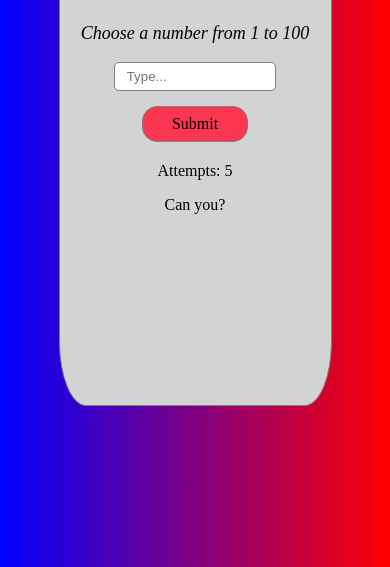
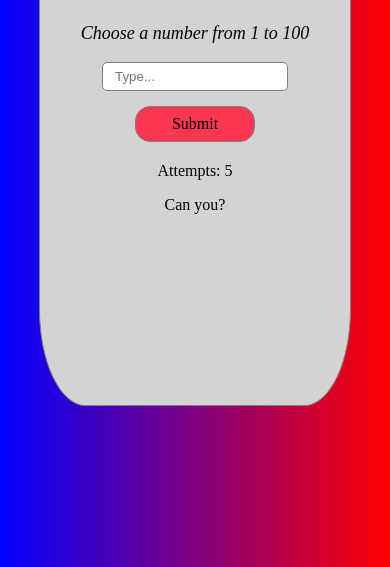
Before and after one commit to Vovchyk-Mahuran/Guess-My-Number, a plain HTML site: page index.html in a window 390 px wide. Shown: the part 277-844 px from the top of the page. Drawn offline with Linux system fonts and the light colour scheme.

Commit message:
Update style.css

```diff
--- a/style.css
+++ b/style.css
@@ -65,7 +65,8 @@ section {
 }
 @media only screen and (max-width: 430px) {
   .box {
-    max-width: 70%;
+    max-width: 80%;
     height: 80%;
+    border-radius:15%;
   }
 }
```
